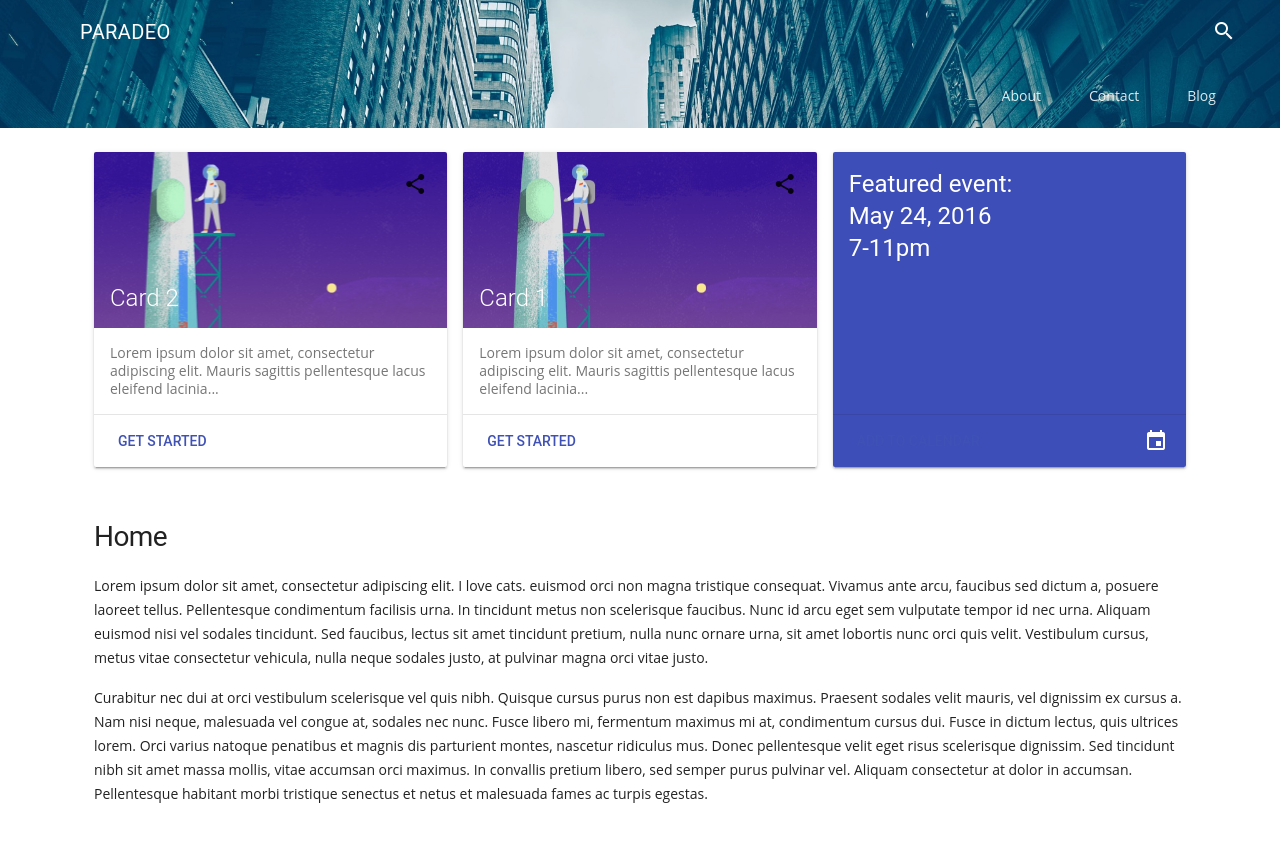
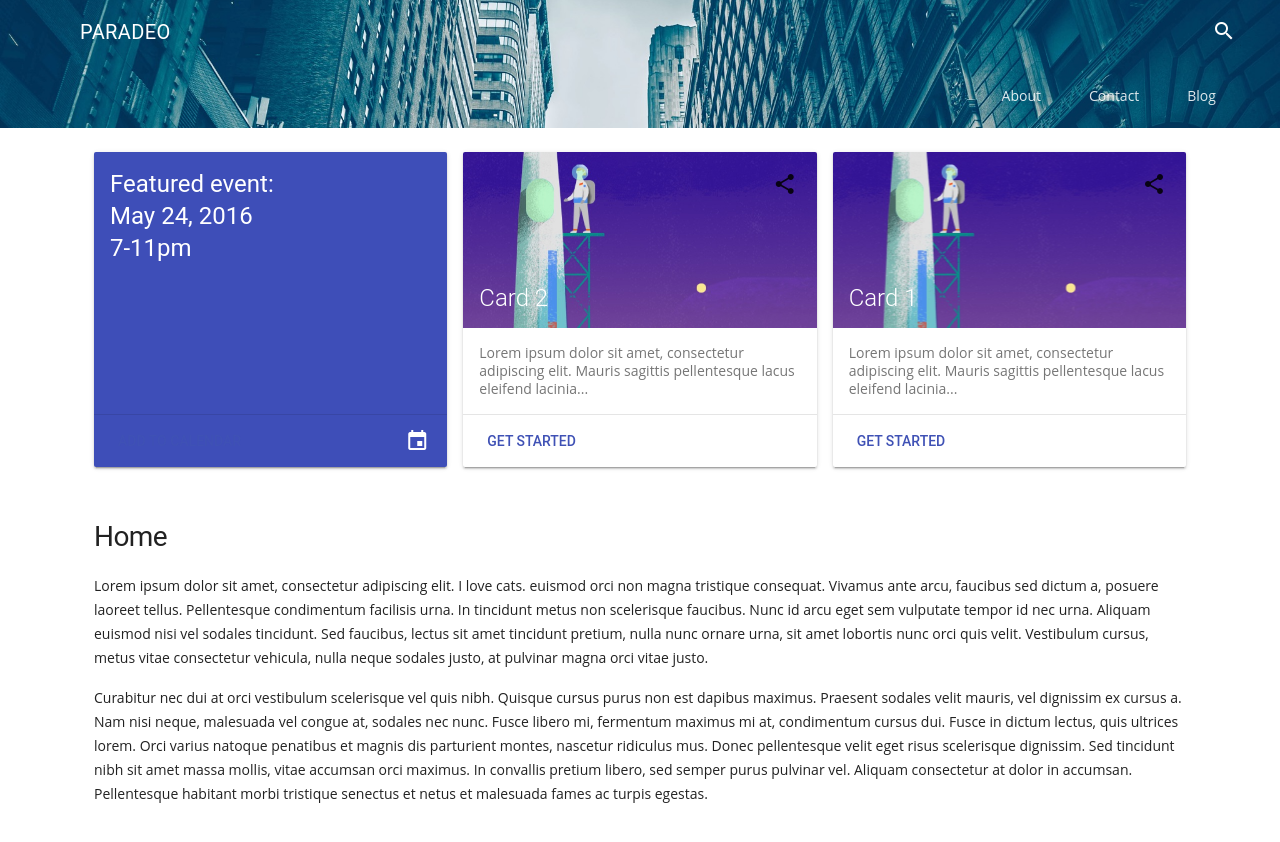
Before and after one commit to sevenfoxes/sevenfoxes.github.io, a Jekyll site: the page built from index.markdown, in a window 1280 px wide, cut to the strip 0-842 px from the top of the page. Built offline with Jekyll 4.4.1, drawn with Linux system fonts in a browser that asks for light colours.

```diff
--- a/index.markdown
+++ b/index.markdown
@@ -1,9 +1,9 @@
 ---
 title: Home
 cards:
+- event.html
 - card2.html
 - card1.html
-- event.html
 layout: home
 ---
 
```
